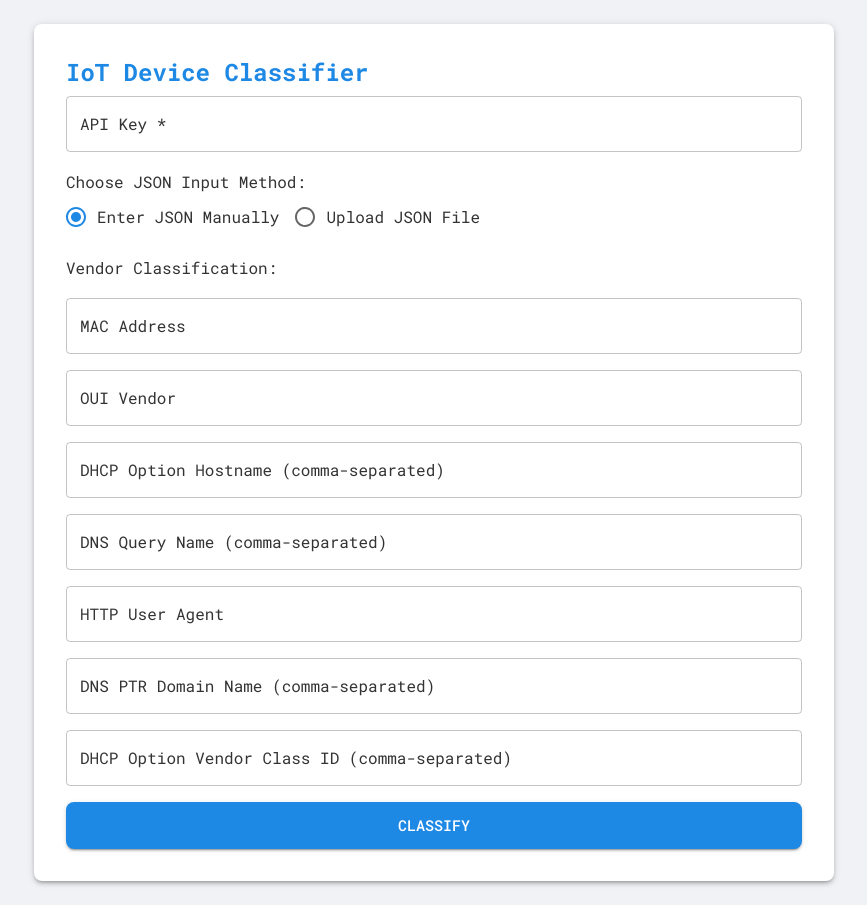
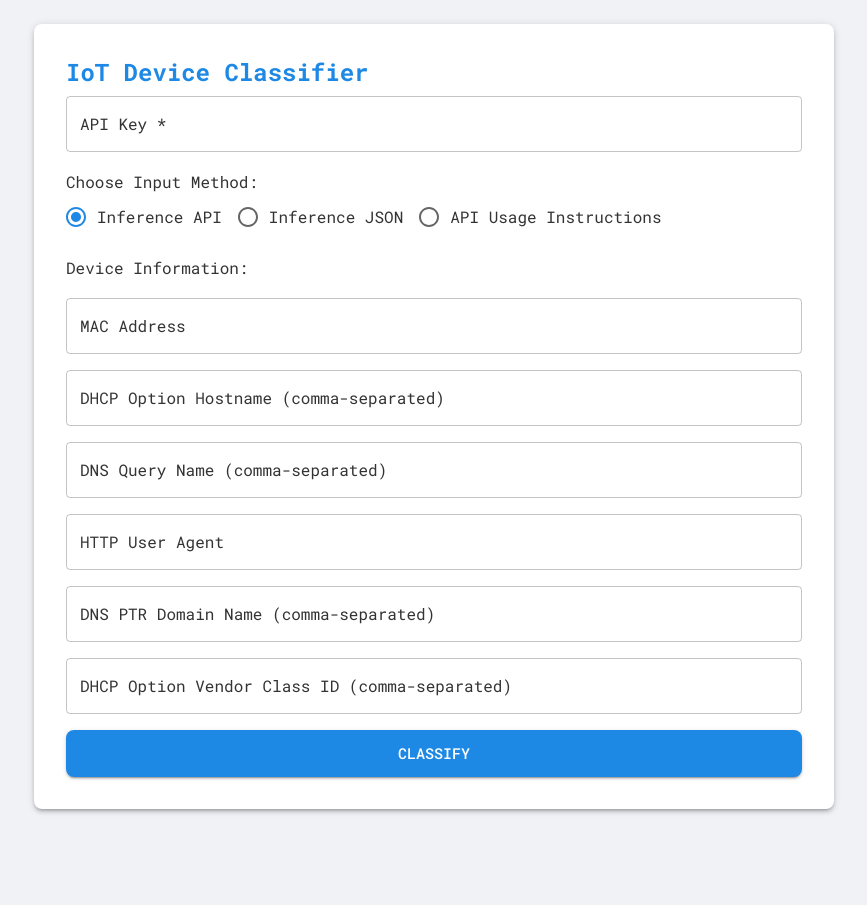
Before and after one commit to barmey/ZEAL_Cloud_Frontend, a React (Create React App) app: page / in a window 1280 px wide. Shown: the whole page, without its empty margins (206-1073 px from the left). After the commit the page ends 833 px from the top, so only its background shows below. Built offline with nearby package versions, Linux system fonts and the light colour scheme; what aws-amplify would draw is missing.

Commit message:
Update App.js
add API instructions
mandatory fields change (mac is not mandatory)
check for at least one field

```diff
--- a/src/App.js
+++ b/src/App.js
@@ -18,7 +18,6 @@ import {
   CircularProgress,
   Link,
 } from '@mui/material';
-import { InsertDriveFileOutlined } from '@mui/icons-material';
 import VendorCard from './components/VendorCard';
 import JustificationCard from './components/JustificationCard';
 import { v4 as uuidv4 } from 'uuid';
@@ -29,10 +28,10 @@ const App = () => {
   // Form state
   const [formData, setFormData] = useState({
     apiKey: '',
-    jsonFile: null,
+    jsonInput: '',
   });
   const [status, setStatus] = useState(null); // null, 'success', 'error'
-  const [inputMethod, setInputMethod] = useState('manual'); // 'manual' or 'file'
+  const [inputMethod, setInputMethod] = useState('inference_api'); // 'inference_api', 'inference_json', 'api_usage'
   const [isPolling, setIsPolling] = useState(false); // Indicates if polling is in progress
   const [pollingMessage, setPollingMessage] = useState(''); // Message to display during polling
   const [jsonData, setJsonData] = useState({
@@ -44,7 +43,6 @@ const App = () => {
   // State for manual input fields
   const [manualInput, setManualInput] = useState({
     mac_address: '',
-    oui_vendor: '',
     'dhcp.option.hostname': '',
     'dns.qry.name': '',
     'http.user_agent': '',
@@ -62,20 +60,15 @@ const App = () => {
     setManualInput({ ...manualInput, [name]: value });
   };
 
-  const handleFileChange = (e) => {
-    const file = e.target.files[0];
-    if (file) {
-      setFormData({ ...formData, jsonFile: file });
-      console.log('File selected:', file.name);
-    }
+  const handleJsonInputChange = (e) => {
+    setFormData({ ...formData, jsonInput: e.target.value });
   };
 
   const handleInputMethodChange = (e) => {
     setInputMethod(e.target.value);
-    setFormData({ ...formData, jsonFile: null }); // Reset JSON file
+    setFormData({ ...formData, jsonInput: '' }); // Reset JSON input
     setManualInput({
       mac_address: '',
-      oui_vendor: '',
       'dhcp.option.hostname': '',
       'dns.qry.name': '',
       'http.user_agent': '',
@@ -87,6 +80,8 @@ const App = () => {
       function_classification: {},
     }); // Reset JSON data
     setStatus(null); // Reset status
+    setPollingMessage(''); // Reset polling message
+    setOutputUrl(''); // Reset output URL
     console.log('Input method changed to:', e.target.value);
   };
 
@@ -102,11 +97,8 @@ const App = () => {
     console.log('Form submitted');
 
     // Basic validation
-    if (
-      !formData.apiKey ||
-      (inputMethod === 'file' && !formData.jsonFile)
-    ) {
-      console.log('Validation failed: Missing required fields.');
+    if (!formData.apiKey) {
+      console.log('Validation failed: Missing API key.');
       setStatus('error');
       return;
     }
@@ -114,38 +106,34 @@ const App = () => {
     try {
       let requestBody = {};
 
-      if (inputMethod === 'file') {
-        const fileContent = await new Promise((resolve, reject) => {
-          const reader = new FileReader();
-          reader.onload = (e) => {
-            console.log('File read successfully');
+      if (inputMethod === 'inference_json') {
+        if (!formData.jsonInput) {
+          console.log('Validation failed: JSON input is empty.');
+          setStatus('error');
+          return;
+        }
         try {
-              const parsed = JSON.parse(e.target.result);
-              resolve(parsed);
+          const parsed = JSON.parse(formData.jsonInput);
+          requestBody = parsed;
         } catch (err) {
-              reject(err);
+          console.error('JSON parse error:', err);
+          setStatus('error');
+          return;
         }
-          };
-          reader.onerror = (e) => {
-            console.error('File read error:', e);
-            reject(e);
-          };
-          reader.readAsText(formData.jsonFile);
-        });
-        requestBody = fileContent;
-      } else {
+      } else if (inputMethod === 'inference_api') {
         // Generate a random key name
         const randomName = uuidv4();
 
         // Construct the JSON object dynamically
         const deviceData = {};
 
+        // Always set mac_address, use fake MAC if empty
         if (manualInput.mac_address) {
           deviceData.mac_address = manualInput.mac_address;
+        } else {
+          deviceData.mac_address = 'FF:FF:FF:FF:FF:FF';
         }
-        if (manualInput.oui_vendor) {
-          deviceData.oui_vendor = manualInput.oui_vendor;
-        }
+
         if (manualInput['http.user_agent']) {
           deviceData['http.user_agent'] = manualInput['http.user_agent'];
         }
@@ -165,13 +153,22 @@ const App = () => {
             .map((item) => item.trim());
         }
         if (manualInput['dhcp.option.vendor_class_id']) {
-          deviceData['dhcp.option.vendor_class_id'] = manualInput['dhcp.option.vendor_class_id']
+          deviceData['dhcp.option.vendor_class_id'] = manualInput[
+            'dhcp.option.vendor_class_id'
+          ]
             .split(',')
             .map((item) => item.trim());
         }
 
-        if (Object.keys(deviceData).length === 0) {
-          console.log('Validation failed: No data provided in manual input.');
+        // Check if any fields other than mac_address are provided
+        const fieldsProvided = Object.keys(deviceData).filter(
+          (key) => key !== 'mac_address' && deviceData[key] !== undefined
+        );
+
+        if (fieldsProvided.length === 0) {
+          console.log(
+            'Validation failed: No data provided in manual input besides MAC address.'
+          );
           setStatus('error');
           return;
         }
@@ -179,6 +176,9 @@ const App = () => {
         requestBody = {
           [randomName]: deviceData,
         };
+      } else {
+        // For 'api_usage', no submission is needed
+        return;
       }
 
       // Construct authorization header as needed
@@ -217,7 +217,9 @@ const App = () => {
           // Start polling with the provided output_url
           startPolling(parsedBody.output_url);
         } else {
-          console.log('No output_url found in API response. Setting status to success.');
+          console.log(
+            'No output_url found in API response. Setting status to success.'
+          );
           setStatus('success');
           setPollingMessage('Request processed, but no output URL was provided.');
         }
@@ -253,7 +255,9 @@ const App = () => {
           setIsPolling(false); // Stop polling
           setPollingMessage('Results fetched successfully!');
         } else {
-          console.warn(`Polling attempt failed with status ${linkResponse.status}. Retrying in 5 seconds.`);
+          console.warn(
+            `Polling attempt failed with status ${linkResponse.status}. Retrying in 5 seconds.`
+          );
           setTimeout(pollData, 5000); // Retry after 5 seconds
         }
       } catch (error) {
@@ -280,32 +284,46 @@ const App = () => {
         minHeight: '100vh',
       }}
     >
-      <Card sx={{ p: 4, maxWidth: 800, width: '100%', borderRadius: 2, boxShadow: 3 }}>
+      <Card
+        sx={{
+          p: 4,
+          maxWidth: 800,
+          width: '100%',
+          borderRadius: 2,
+          boxShadow: 3,
+        }}
+      >
         <Typography variant="h5" gutterBottom color="primary">
           IoT Device Classifier
         </Typography>
 
-        {status === 'success' && jsonData.vendor_classification.label && !jsonData.function_classification.label && (
+        {status === 'success' &&
+          jsonData.vendor_classification.label &&
+          !jsonData.function_classification.label && (
             <Alert severity="success" sx={{ mb: 2 }}>
               Your message has been sent successfully!
             </Alert>
           )}
         {status === 'error' && (
           <Alert severity="error" sx={{ mb: 2 }}>
-            There was an error processing your request. Please try again.
+            There was an error processing your request. Please ensure you've provided at least one field besides MAC address.
           </Alert>
         )}
 
         {/* Display polling feedback */}
         {isPolling && (
-          <Alert severity="info" sx={{ mb: 2, display: 'flex', alignItems: 'center' }}>
+          <Alert
+            severity="info"
+            sx={{ mb: 2, display: 'flex', alignItems: 'center' }}
+          >
             <CircularProgress size={20} color="inherit" sx={{ mr: 2 }} />
             {pollingMessage}
           </Alert>
         )}
 
         {/* Display fetched Vendor and Function Classification */}
-        {jsonData.vendor_classification.label && jsonData.function_classification.label && (
+        {jsonData.vendor_classification.label &&
+          jsonData.function_classification.label && (
             <Box sx={{ mb: 4 }}>
               <Typography variant="h6" gutterBottom>
                 Classification Results:
@@ -316,7 +334,9 @@ const App = () => {
               />
               {/* Add JustificationCard */}
               {jsonData.function_classification.justification && (
-              <JustificationCard justification={jsonData.function_classification.justification} />
+                <JustificationCard
+                  justification={jsonData.function_classification.justification}
+                />
               )}
             </Box>
           )}
@@ -347,38 +367,39 @@ const App = () => {
           />
 
           <FormControl component="fieldset">
-            <Typography variant="subtitle1">Choose JSON Input Method:</Typography>
-            <RadioGroup row value={inputMethod} onChange={handleInputMethodChange}>
+            <Typography variant="subtitle1">Choose Input Method:</Typography>
+            <RadioGroup
+              row
+              value={inputMethod}
+              onChange={handleInputMethodChange}
+            >
               <FormControlLabel
-                value="manual"
+                value="inference_api"
                 control={<Radio color="primary" />}
-                label="Enter JSON Manually"
+                label="Inference API"
               />
               <FormControlLabel
-                value="file"
+                value="inference_json"
                 control={<Radio color="primary" />}
-                label="Upload JSON File"
+                label="Inference JSON"
+              />
+              <FormControlLabel
+                value="api_usage"
+                control={<Radio color="primary" />}
+                label="API Usage Instructions"
               />
             </RadioGroup>
           </FormControl>
 
-          {inputMethod === 'manual' && (
+          {inputMethod === 'inference_api' && (
             <Box sx={{ display: 'flex', flexDirection: 'column', gap: 2 }}>
-              <Typography variant="subtitle1">Vendor Classification:</Typography>
+              <Typography variant="subtitle1">Device Information:</Typography>
               <TextField
                 label="MAC Address"
                 name="mac_address"
                 value={manualInput.mac_address}
                 onChange={handleManualInputChange}
-                fullWidth
-                variant="outlined"
-                color="primary"
-              />
-              <TextField
-                label="OUI Vendor"
-                name="oui_vendor"
-                value={manualInput.oui_vendor}
-                onChange={handleManualInputChange}
+                placeholder="e.g., AA:BB:CC:DD:EE:FF"
                 fullWidth
                 variant="outlined"
                 color="primary"
@@ -388,6 +409,7 @@ const App = () => {
                 name="dhcp.option.hostname"
                 value={manualInput['dhcp.option.hostname']}
                 onChange={handleManualInputChange}
+                placeholder="e.g., host1, host2"
                 fullWidth
                 variant="outlined"
                 color="primary"
@@ -397,6 +419,7 @@ const App = () => {
                 name="dns.qry.name"
                 value={manualInput['dns.qry.name']}
                 onChange={handleManualInputChange}
+                placeholder="e.g., example.com, test.com"
                 fullWidth
                 variant="outlined"
                 color="primary"
@@ -406,6 +429,7 @@ const App = () => {
                 name="http.user_agent"
                 value={manualInput['http.user_agent']}
                 onChange={handleManualInputChange}
+                placeholder="e.g., Mozilla/5.0..."
                 fullWidth
                 variant="outlined"
                 color="primary"
@@ -415,6 +439,7 @@ const App = () => {
                 name="dns.ptr.domain_name"
                 value={manualInput['dns.ptr.domain_name']}
                 onChange={handleManualInputChange}
+                placeholder="e.g., ptr.example.com"
                 fullWidth
                 variant="outlined"
                 color="primary"
@@ -424,6 +449,7 @@ const App = () => {
                 name="dhcp.option.vendor_class_id"
                 value={manualInput['dhcp.option.vendor_class_id']}
                 onChange={handleManualInputChange}
+                placeholder="e.g., class_id1, class_id2"
                 fullWidth
                 variant="outlined"
                 color="primary"
@@ -431,42 +457,100 @@ const App = () => {
             </Box>
           )}
 
-          {inputMethod === 'file' && (
+          {inputMethod === 'inference_json' && (
             <>
-              <Button
-                variant="contained"
-                component="label"
-                startIcon={<InsertDriveFileOutlined />}
-              >
-                Upload JSON File
-                <input
-                  type="file"
-                  accept=".json"
-                  onChange={handleFileChange}
-                  hidden
+              <TextField
+                label="Paste JSON Here"
+                name="jsonInput"
+                value={formData.jsonInput}
+                onChange={handleJsonInputChange}
+                multiline
+                rows={10}
+                fullWidth
+                variant="outlined"
+                color="primary"
+                placeholder={`{
+  "device id": {
+    "mac_address": "xx:xx:xx:xx:xx:xx",
+    "dhcp.option.hostname": ["hostname1", "hostname2"],
+    "dns.qry.name": ["example.com"],
+    "http.user_agent": "UserAgentString",
+    "dns.ptr.domain_name": ["ptr.example.com"],
+    "dhcp.option.vendor_class_id": ["class_id"]
+  }
+}`}
               />
-              </Button>
 
               {/* JSON format description */}
-              <Typography variant="body2" color="textSecondary" sx={{ mt: 2 }}>
+              <Typography
+                variant="body2"
+                color="textSecondary"
+                sx={{ mt: 2 }}
+              >
                 <strong>JSON Format Example:</strong>
-                <pre style={{ backgroundColor: '#f5f5f5', padding: '10px', borderRadius: '4px' }}>
-                  {'{\n'}
-                  {'  "device id": {\n'}
-                  {'    "mac_address": "xx:xx:xx:xx:xx:xx",\n'}
-                  {'    "oui_vendor": "VendorName",\n'}
-                  {'    "dhcp.option.hostname": ["hostname1", "hostname2"],\n'}
-                  {'    "dns.qry.name": ["example.com"],\n'}
-                  {'    "http.user_agent": "UserAgentString",\n'}
-                  {'    "dns.ptr.domain_name": ["ptr.example.com"],\n'}
-                  {'    "dhcp.option.vendor_class_id": ["class_id"]\n'}
-                  {'  }\n'}
-                  {'}'}
-                </pre>
               </Typography>
             </>
           )}
 
+          {inputMethod === 'api_usage' && (
+            <Box sx={{ mt: 2 }}>
+              <Typography variant="h6" gutterBottom>
+                API Usage Instructions
+              </Typography>
+              <Typography variant="body1" gutterBottom>
+                You can use the API directly by making HTTP POST requests to the
+                following endpoint:
+              </Typography>
+              <Typography variant="body2" sx={{ mb: 2 }}>
+                <code>
+                  https://qxzcncmpw4.execute-api.eu-west-2.amazonaws.com/bar_test_stage/classify
+                </code>
+              </Typography>
+              <Typography variant="body1" gutterBottom>
+                Below is a Python code example using the <code>requests</code>{' '}
+                library:
+              </Typography>
+              <pre
+                style={{
+                  backgroundColor: '#f5f5f5',
+                  padding: '10px',
+                  borderRadius: '4px',
+                  overflowX: 'auto',
+                }}
+              >
+                {`import requests
+import json
+
+url = "https://qxzcncmpw4.execute-api.eu-west-2.amazonaws.com/bar_test_stage/classify"
+api_key = "YOUR_API_KEY"
+
+headers = {
+    "Content-Type": "application/json",
+    "x-api-key": api_key
+}
+
+data = {
+    "device id": {
+        "mac_address": "xx:xx:xx:xx:xx:xx",
+        "dhcp.option.hostname": ["hostname1", "hostname2"],
+        "dns.qry.name": ["example.com"],
+        "http.user_agent": "UserAgentString",
+        "dns.ptr.domain_name": ["ptr.example.com"],
+        "dhcp.option.vendor_class_id": ["class_id"]
+    }
+}
+
+response = requests.post(url, headers=headers, data=json.dumps(data))
+
+if response.ok:
+    print("Response:", response.json())
+else:
+    print("Error:", response.text)`}
+              </pre>
+            </Box>
+          )}
+
+          {inputMethod !== 'api_usage' && (
             <Button
               type="submit"
               variant="contained"
@@ -477,6 +561,7 @@ const App = () => {
             >
               {isPolling ? 'Classifying...' : 'Classify'}
             </Button>
+          )}
         </Stack>
       </Card>
     </Box>
```
Lines whose indentation alone changed are shown as unchanged.
